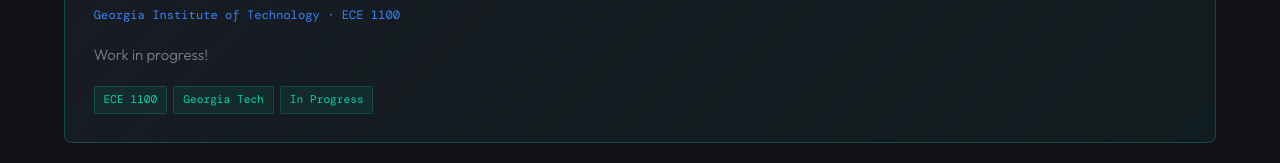
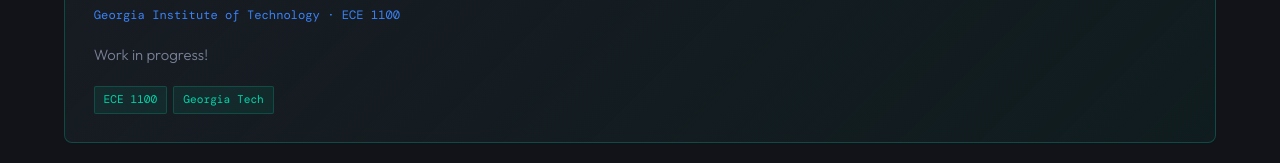
Before and after one commit to ThomasZechariah/ThomasZechariah.github.io, a plain HTML site: page index.html in a window 1280 px wide. Shown: the part 4743-4906 px from the top of the page. Drawn offline with nearby package versions, Linux system fonts and the light colour scheme; a web font is replaced by a local one.

Commit message:
Update index.html

```diff
--- a/index.html
+++ b/index.html
@@ -329,7 +329,7 @@
         <h3 class="project-title">ECE 1100 Discovery Project</h3>
         <div class="project-org">Georgia Institute of Technology · ECE 1100</div>
         <p class="project-desc">Work in progress!</p>
-        <div class="project-tech"><span class="tech-tag">ECE 1100</span><span class="tech-tag">Georgia Tech</span><span class="tech-tag">In Progress</span></div>
+        <div class="project-tech"><span class="tech-tag">ECE 1100</span><span class="tech-tag">Georgia Tech</span></div>
       </div>
       <div class="project-card reveal">
         <h3 class="project-title">SDR JSON Converter</h3>
```
